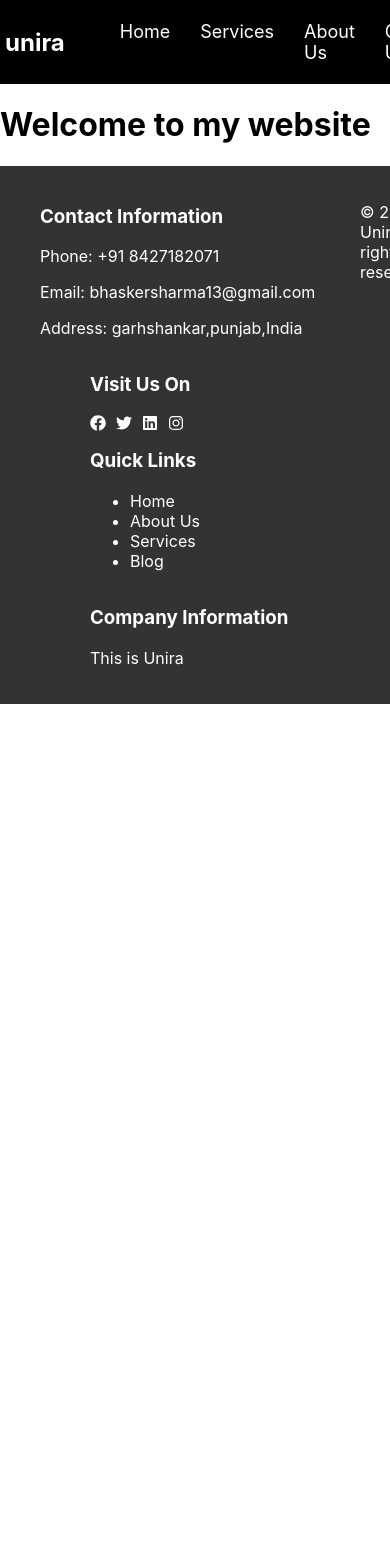
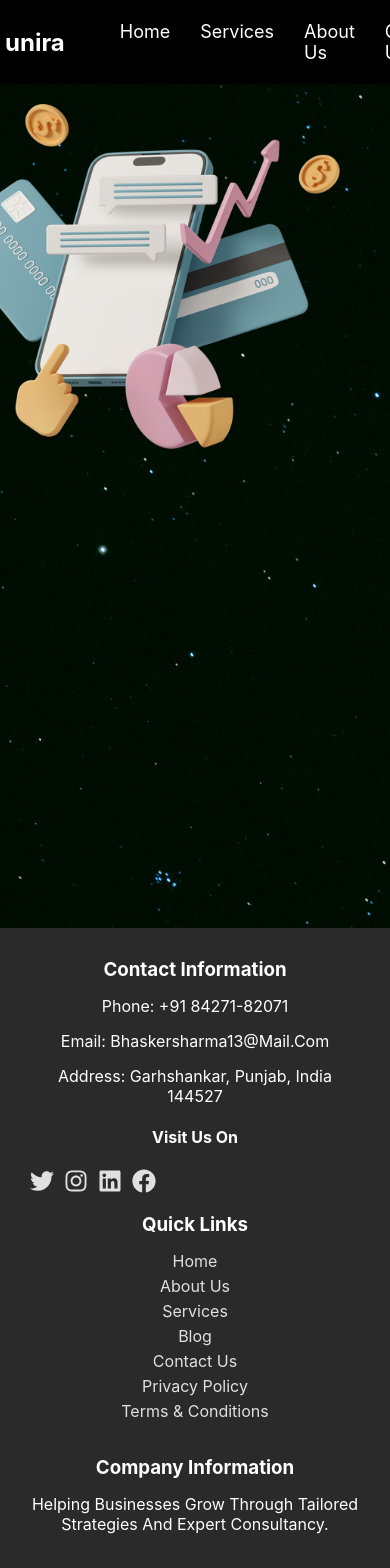
Before and after one commit to bhasker-sharma/unira-website, a React (Create React App) app in the folder react/: page / in a window 390 px wide. Shown: the top 1568 px of the page. Before the commit the page ends 844 px from the top, so only its background shows below. Built offline with nearby package versions, Linux system fonts and the light colour scheme.

Commit message:
footer and navbar completely ready and is used int he home page with one illustration also , and footer is responsive too

```diff
--- a/react/src/App.js
+++ b/react/src/App.js
@@ -1,7 +1,6 @@
 import React from 'react';
 import { BrowserRouter as Router, Routes, Route } from 'react-router-dom';
-import Home from './pages/Home';
-// import Footer from './components/footer/Footer';
+import Home from './pages/home/Home';
 
 function App() {
   return (
@@ -11,7 +10,6 @@ function App() {
           <Route path="/" element={<Home />} />
         </Routes>
       </main>
-      {/* <Footer /> */}
     </Router>
   );
 }
--- a/react/src/components/footer/Footer.css
+++ b/react/src/components/footer/Footer.css
@@ -1,44 +1,71 @@
-.footer {
-    background-color: #333; /* Footer background color */
-    color: white; /* Text color */
+.footer-container {
+    background-color: #2a2a2a;
+    color: #fff;
     padding: 20px;
-    display: flex; /* Use flexbox for layout */
-    justify-content: space-between; /* Space between columns */
-    position: relative; /* Positioning */
-    bottom: 0; /* Stick footer to bottom */
-    width: 100%; /* Full width */
+    display: flex;
+    justify-content: space-between;
+    flex-wrap: wrap;
   }
 
   .footer-content {
-    display: flex; /* Flexbox for columns */
-    justify-content: space-between; /* Space out columns */
+    display: flex;
+    justify-content: space-between;
     width: 100%;
-    padding: 0 20px;
-    flex-wrap: wrap; /* Allow wrapping for smaller screens */
+    flex-wrap: wrap;
   }
 
-.footer-column {
-    flex: 1; /* Equal width for columns */
-    margin: 0 50px; /* Space between columns */
-    min-width: 200px; /* Minimum width for responsiveness */
+  .footer-section {
+    flex: 1;
+    padding: 10px;
+    min-width: 250px;
   }
 
-/* Specific styles for each column */
-.contact-info,
-.quick-links,
-.company-info {
-    text-align: left; /* Align text to the left */
+  .footer-section h3, .footer-section p, .footer-section ul {
+    margin: 0 0 15px;
+  }
+
+  .footer-section ul {
+    list-style-type: none;
+    padding: 0;
+  }
+
+  .footer-section ul li {
+    margin: 5px 0;
+    color: #e0e0e0;
   }
 
   .social-icons {
-    display: flex; /* Flexbox for icons */
-    gap: 10px; /* Space between icons */
-    margin-top: 10px; /* Space above icons */
+    display: flex;
+    gap: 10px;
+    font-size: 20px;
+    margin-right: 10px;
+    color: #e0e0e0;
   }
 
-/* This will push the footer to the bottom of the page */
-body {
-    display: flex;
+  .icon {
+    font-size: 24px;
+    color: #e0e0e0;
+    transition: color 0.3s ease;
+  }
+
+  .icon:hover {
+    color: #ff7f00;
+  }
+
+  .footer-bottom {
+    text-align: center;
+    margin-top: 20px;
+    color: #aaa;
+    width: 100%;
+  }
+/* Responsive Design */
+@media (max-width: 768px) {
+    .footer-content {
       flex-direction: column;
-    min-height: 100vh; /* Full height */
+      align-items: center;
     }
+
+    .footer-section {
+      text-align: center;
+    }
+  }
--- a/react/src/components/footer/Footer.jsx
+++ b/react/src/components/footer/Footer.jsx
@@ -1,54 +1,51 @@
 import React from 'react';
+import { FaFacebook, FaTwitter, FaLinkedin, FaInstagram } from 'react-icons/fa';
 import './Footer.css';
-import { FaFacebook, FaTwitter, FaLinkedin, FaInstagram } from 'react-icons/fa'; // Importing icons from react-icons
 
+const Footer = () => {
+  return (
+    <footer className="footer-container">
+      <div className="footer-content">
+        {/* first coloum of the footer section */}
+        <div className="footer-section">
+          <h3>Contact Information</h3>
+          <p>Phone: +91 84271-82071</p>
+          <p>Email: Bhaskersharma13@Mail.Com</p>
+          <p>Address: Garhshankar, Punjab, India 144527</p>
 
-function Footer() {
-    return (
-        <footer className="footer">
-            <div className="footer-content">
-
-                {/* This is the footer area for contact Information */}
-                <div className="footer-coloum">
-                    <h3>Contact Information</h3>
-                    <p>Phone: +91 8427182071</p>
-                    <p>Email: bhaskersharma13@gmail.com</p>
-                    <p>Address: garhshankar,punjab,India</p>
-                </div>
-
-                {/* This is the footer area for social media */}
-                <div className="footer-column">
-                    <h3>Visit Us On</h3>
+          <h4>Visit Us On</h4>
           <div className="social-icons">
-                        <FaFacebook />
-                        <FaTwitter />
-                        <FaLinkedin />
-                        <FaInstagram />
+            <FaTwitter className="icon" />
+            <FaInstagram className="icon" />
+            <FaLinkedin className="icon" />
+            <FaFacebook className="icon" />
           </div>
         </div>
-
-                {/* This is the footer area for Quick links section */}
-                <div className="footer-column">
+        {/* seccond coloum of the footer section */}
+        <div className="footer-section">
           <h3>Quick Links</h3>
           <ul>
             <li>Home</li>
             <li>About Us</li>
             <li>Services</li>
             <li>Blog</li>
+            <li>Contact Us</li>
+            <li>Privacy Policy</li>
+            <li>Terms & Conditions</li>
           </ul>
         </div>
-
-                {/* This is the footer area for company Information */}
-                <div className="footer-column">
+        {/* third coloum of the footer section */}
+        <div className="footer-section">
           <h3>Company Information</h3>
-                    <p>This is Unira</p>
+          <p>Helping Businesses Grow Through Tailored Strategies And Expert Consultancy.</p>
         </div>
       </div>
-            <div className='last-line'>
-                    <p>&copy; 2023 Unira. All rights reserved.</p>
+        {/* last line of the footer section */}
+      <div className="footer-bottom">
+        <p>© 2024 Unira. All Rights Reserved.</p>
       </div>
     </footer>
   );
-}
+};
 
 export default Footer;
--- a/react/src/pages/Home.jsx
+++ /dev/null
@@ -1,16 +0,0 @@
-import React from "react";
-import Footer from "../components/footer/Footer";
-import Navbar from "../components/navbar/Navbar";
-
-const Home = () => {
-    return(
-        <div>
-            <Navbar />
-            <h1>Welcome to my website</h1>
-            <Footer />
-
-        </div>
-        );
-};
-
-export default Home;
--- /dev/null
+++ b/react/src/pages/home/Home.css
@@ -0,0 +1,27 @@
+/* Background for the page */
+body {
+    margin: 0;
+    padding: 0;
+    background-image: url('../../assets/background_home.jpg');
+    background-size: cover;
+    background-position: center;
+    background-attachment: fixed; /* Make background stay fixed */
+  }
+
+  /* Styling for the illustration image */
+  .illustration {
+    position: absolute;
+    top: 20px; /* Adjusts distance from the top */
+    right: 50px; /* Moves the image 50px away from the right side */
+    width: 400px; /* Adjust size of the illustration */
+    z-index: 2; /* Ensure the illustration stays above the background */
+}
+
+  .container {
+    position: relative;
+    width: 100%;
+    height: 100vh;
+    display: flex;
+    justify-content: center;
+    align-items: flex-start;
+  }
--- /dev/null
+++ b/react/src/pages/home/Home.jsx
@@ -0,0 +1,20 @@
+import React from 'react';
+import './Home.css';
+import Navbar from '../../components/navbar/Navbar';
+import Footer from '../../components/footer/Footer';
+import illustration from '../../assets/img_1.png'; // Import illustration image
+
+const Home = () => {
+  return (
+    <>
+      <Navbar />
+      <div className="container">
+        {/* Illustration image positioned in top right */}
+        <img src={illustration} alt="Illustration" className="illustration" />
+      </div>
+      <Footer />
+    </>
+  );
+};
+
+export default Home;
```
Also changed, not shown: react/src/assets/background_home.jpg (added), react/src/assets/img_1.png (added). Lines whose indentation alone changed are shown as unchanged.
